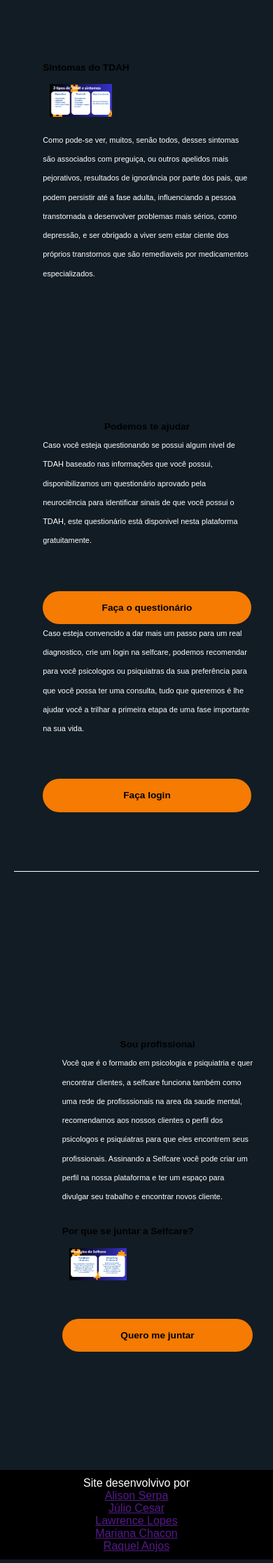
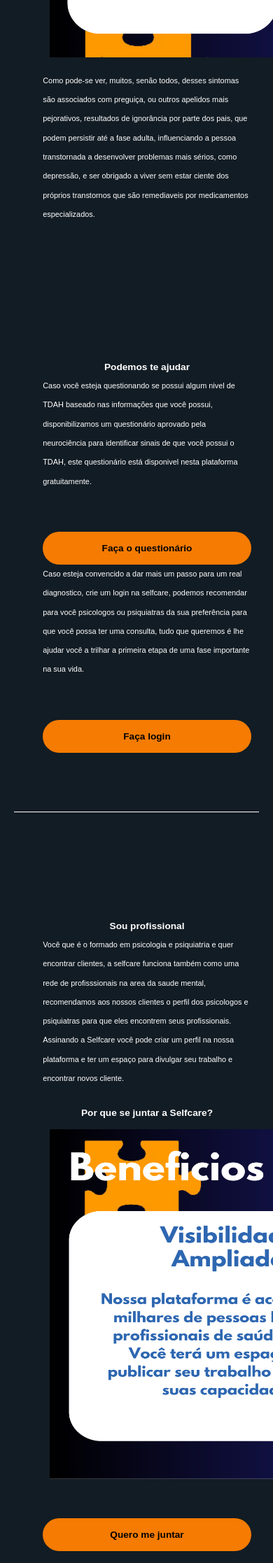
Before and after one commit to AlisonHSerpa/MarketPlacing-Project, a PHP site: page /paginas/Bem-vindo.html in a window 390 px wide; the page is wider, and only the part inside the window is pictured. Shown: the part 1316-3550 px from the top of that part at 70% size. Run offline with PHP 8.4, Linux system fonts and the light colour scheme.

Commit message:
CSS da tela de bem vindo parte 2

```diff
--- a/Site/paginas/Bem-vindo.html
+++ b/Site/paginas/Bem-vindo.html
@@ -6,6 +6,7 @@
     <title>Bem vindo</title>
     <link rel="shortcut icon" href="imagens/Icon.ico" type="image/x-icon">
     <link rel="stylesheet" href="../styles/seu-estilo.css">
+    <link rel="stylesheet" href="../styles/bem-vindo-query.css">
 </head>
 <body>
     <header>
@@ -16,10 +17,16 @@
                 <a href="#" class="item-menu" id="M">Modelo de negócios</a>
                 <a href="" class="item-menu" id="A">Podemos te ajudar a descobrir</a>
                 <a href="" class="item-menu" id="P">Profissionais</a>
-                <a href="#"><img src="imagens/foto2.jpg" alt="perfil id="perfil-foto></a>
+                <a href="#"><img src="imagens/foto2.jpg" alt="perfil" id="perfil-foto"></a>
             </menu>
         </nav>
     </header>
+
+    <!-- mandar para a tela de login e cadastro-->
+    <div id="perfil-menu" class= "perfil-menu">
+        <a href="tela_login.html">Login</a>
+        <a href="cadastro.html">Cadastro</a>
+    </div>
 
     <hr class="divisor">
 
@@ -34,7 +41,7 @@
 
         <section class="texto">
             <h2>Sintomas do TDAH</h2>
-            <img src="imagens/sintomas.png" alt="imagem 1">
+            <img src="imagens/sintomas.png" alt="imagem 1" class="info-imagem">
             <p>Como pode-se ver, muitos, senão todos, desses sintomas são associados com preguiça, ou outros apelidos mais pejorativos, resultados de ignorância por parte dos pais, que podem persistir até a fase adulta, influenciando a pessoa transtornada a desenvolver problemas mais sérios, como depressão, e ser obrigado a viver sem estar ciente dos próprios transtornos que são remediaveis por medicamentos especializados.</p>
         </section>
 
@@ -50,12 +57,11 @@
         <hr class="divisor">
 
         <!-- secao para os profissionais comprarem nossos servicos -->
-        <section>
         <section class="texto">
             <h1>Sou profissional</h1>
             <p>Você que é o formado em psicologia e psiquiatria e quer encontrar clientes, a selfcare funciona também como uma rede de profisssionais na area da saude mental, recomendamos aos nossos clientes o perfil dos psicologos e psiquiatras para que eles encontrem seus profissionais. Assinando a Selfcare você pode criar um perfil na nossa plataforma e ter um espaço para divulgar seu trabalho e encontrar novos cliente.</p>
             <h2>Por que se juntar a Selfcare?</h2>
-                <img src="imagens/beneficios.png" alt="imagem 2">
+            <img src="imagens/beneficios.png" alt="imagem 2" class="info-imagem">
             <a href="" class="btn">Quero me juntar</a>
         </section>
     </main>
--- a/Site/scripts/seu-script.js
+++ b/Site/scripts/seu-script.js
@@ -0,0 +1 @@
+//programar o display aqui e pipipi popopo
--- a/Site/styles/seu-estilo.css
+++ b/Site/styles/seu-estilo.css
@@ -76,24 +76,34 @@ nav > menu > p{
     transition: transform 0.3s ease-in-out;
 }
 
+body > main > section.texto > img.info-imagem {
+    width: 1000px;
+    height: 500px;
+}
+
+body > main > section.texto > img.info-imagem {
+    width: 1000px;
+    height: 500px;
+}
+
 nav > menu > a.item-menu:hover{
     background-color: white;
     color: black;
 }
 
 .perfil-menu {
-    display: nome;
+    display: none; /* Menu inicialmente escondido */
     position: absolute;
-    top: 120px;
-    right: 10px;
-    background-color: #121c24;
+    top: 120px; /* Ajuste conforme a altura do seu header */
+    right: 10px; /* Alinha à direita */
+    background-color: #121C24;
     border-radius: 8px;
-    box-shadow: 0.4px 8px rgba(0, 0, 0, 0.2);
+    box-shadow: 0 4px 8px rgba(0, 0, 0, 0.2);
     z-index: 1000;
     transition-duration: 1.0s;
 }
 
-perfil-menu a{
+.perfil-menu a{
     display: block;
     padding: 10px 20px;
     text-decoration: none;
@@ -146,6 +156,12 @@ section.texto{
 
 section.texto > h1 {
     text-align: center;
+    color: white !important;
+}
+
+section.texto > h2 {
+    text-align: center;
+    color: white !important;
 }
 
 section.texto > a{
@@ -184,7 +200,7 @@ section.imagem > p{
 }
 
 section#img01{
-    background-image: url("C:\Users\aliso\Documents\Selfcare\Projeto-1\Site\paginas\imagens\foto1.jpg");
+    background-image: url("../paginas/imagens/foto1.jpg");
     background-position: right center;
 }
 .btn {
```
Also changed, not shown: Site/styles/bem-vindo-query.css (+42 -1 lines). Lines whose indentation alone changed are shown as unchanged.
